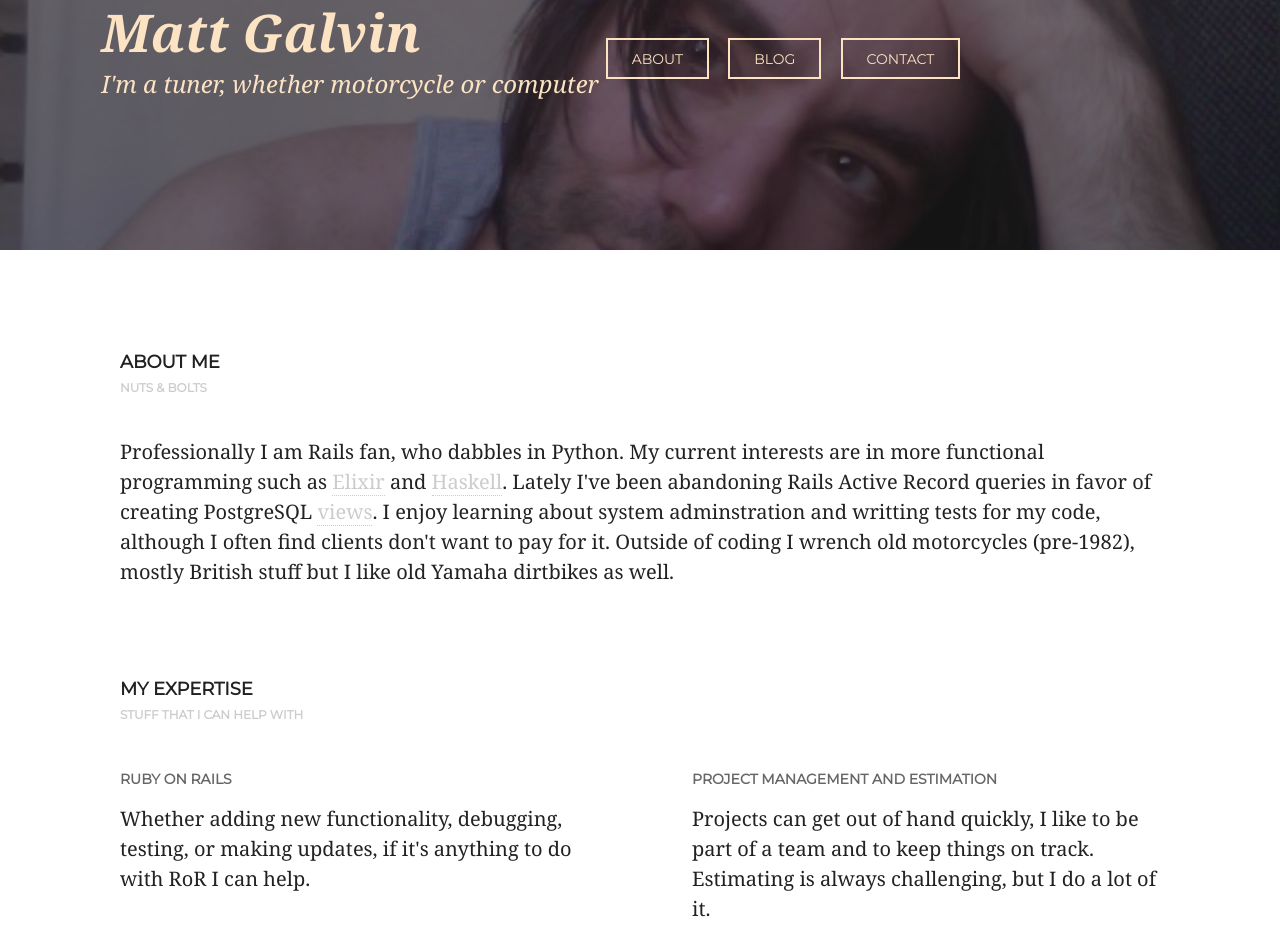
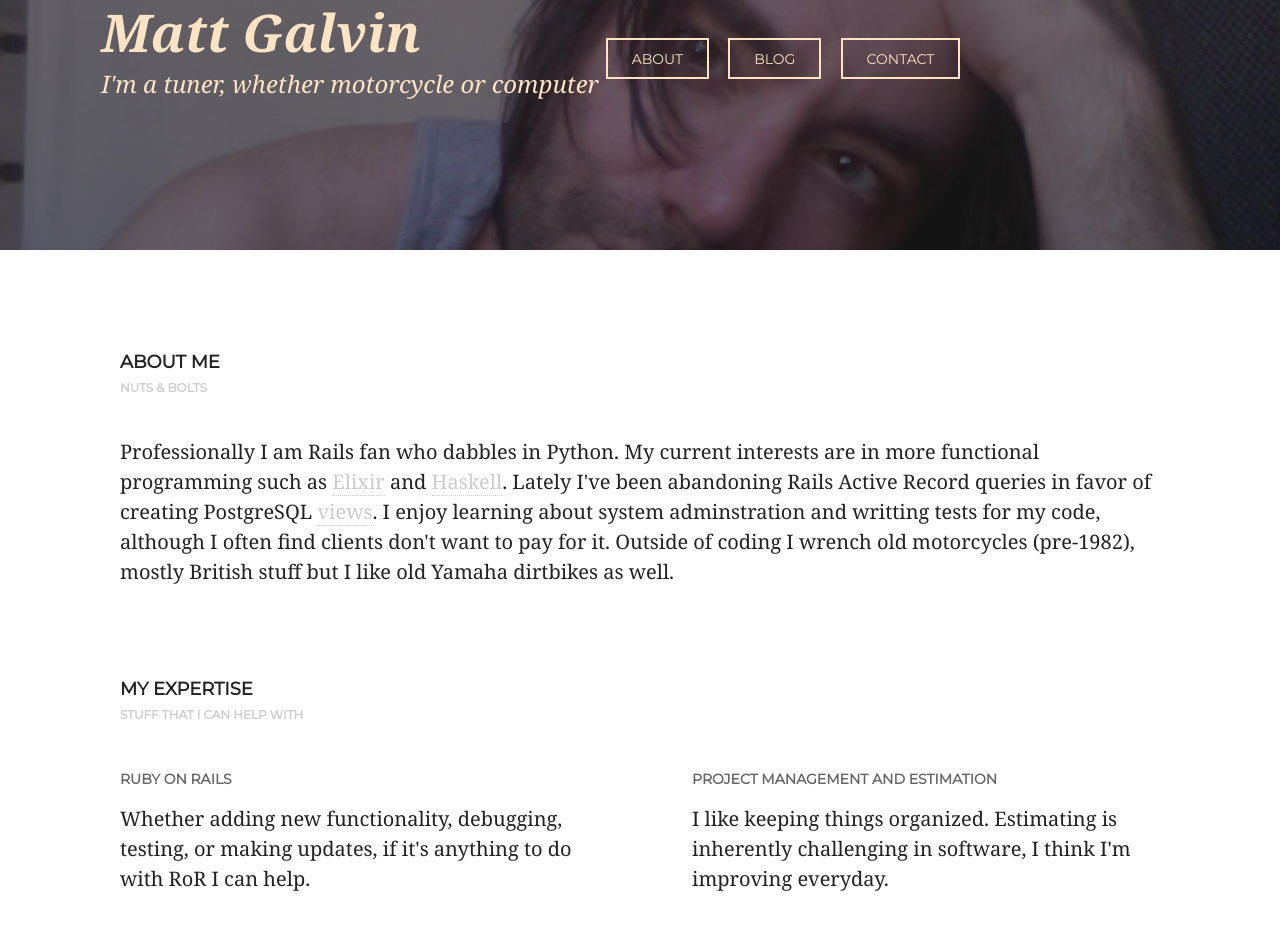
Before and after one commit to mattjg908/mattjg908.github.com, a Jekyll site: the page built from about/index.html, in a window 1280 px wide. Shown: the top 941 px of the page. Built offline with Jekyll 4.4.1, drawn with Linux system fonts in a browser that asks for light colours; some web fonts are replaced; some of the changed text lies outside the part shown.

Commit message:
Edit text

```diff
--- a/about/index.html
+++ b/about/index.html
@@ -15,7 +15,7 @@
                 <span class="section-subtitle">Nuts & Bolts</a></span>
             </header>
 
-            <p>Professionally I am Rails fan, who dabbles in Python. My current interests are in more functional programming such as <a href="http://elixir-lang.org/">Elixir</a> and <a href="https://www.haskell.org/">Haskell</a>. Lately I've been abandoning Rails Active Record queries in favor of creating PostgreSQL <a href="http://www.postgresql.org/docs/9.4/static/sql-createview.html">views</a>. I enjoy learning about system adminstration and writting tests for my code, although I often find clients don't want to pay for it. Outside of coding I wrench old motorcycles (pre-1982), mostly British stuff but I like old Yamaha dirtbikes as well.</p>
+            <p>Professionally I am Rails fan who dabbles in Python. My current interests are in more functional programming such as <a href="http://elixir-lang.org/">Elixir</a> and <a href="https://www.haskell.org/">Haskell</a>. Lately I've been abandoning Rails Active Record queries in favor of creating PostgreSQL <a href="http://www.postgresql.org/docs/9.4/static/sql-createview.html">views</a>. I enjoy learning about system adminstration and writting tests for my code, although I often find clients don't want to pay for it. Outside of coding I wrench old motorcycles (pre-1982), mostly British stuff but I like old Yamaha dirtbikes as well.</p>
 
         </section>
 
@@ -35,17 +35,17 @@
                 <p>JavaScript is fun and I enjoy slinging data around. Well versed in Angular, Backbone, Knockout, D3, some Node.</p>
 
                 <h4>SQL</h4>
-                <p>PostgreSQL and MySQL. I appreciate good architecture. Lately I've been experimenting with PostgreSQL's recursive querying.</p>
+                <p>PostgreSQL and MySQL, I appreciate good architecture. Lately I've been experimenting with PostgreSQL's recursive querying.</p>
 
             </div>
 
             <div class="one-half last">
 
                 <h4>Project Management and Estimation</h4>
-                <p>Projects can get out of hand quickly, I like to be part of a team and to keep things on track. Estimating is always challenging, but I do a lot of it.</p>
+                <p>I like keeping things organized. Estimating is inherently challenging in software, I think I'm improving everyday.</p>
 
                 <h4>E-Commerce</h4>
-                <p>I worked on Wall Street as a derivatives trader for 5 years. I have spent significant time applying my business acumen to e-commerce sites.</p>
+                <p>I worked on Wall Street for 5 years, now I work extensively on e-commerce sites.</p>
 
                 <h4>Client Representation and Consultation</h4>
                 <p>Getting to learn about an industry or how a business works is another great benefit to software development. Over the years I have been in constant contact with CEOs and business owners, their success is mine and I love helping to make their passions profitable.</p>
```
Also changed, not shown: 3 other files.
